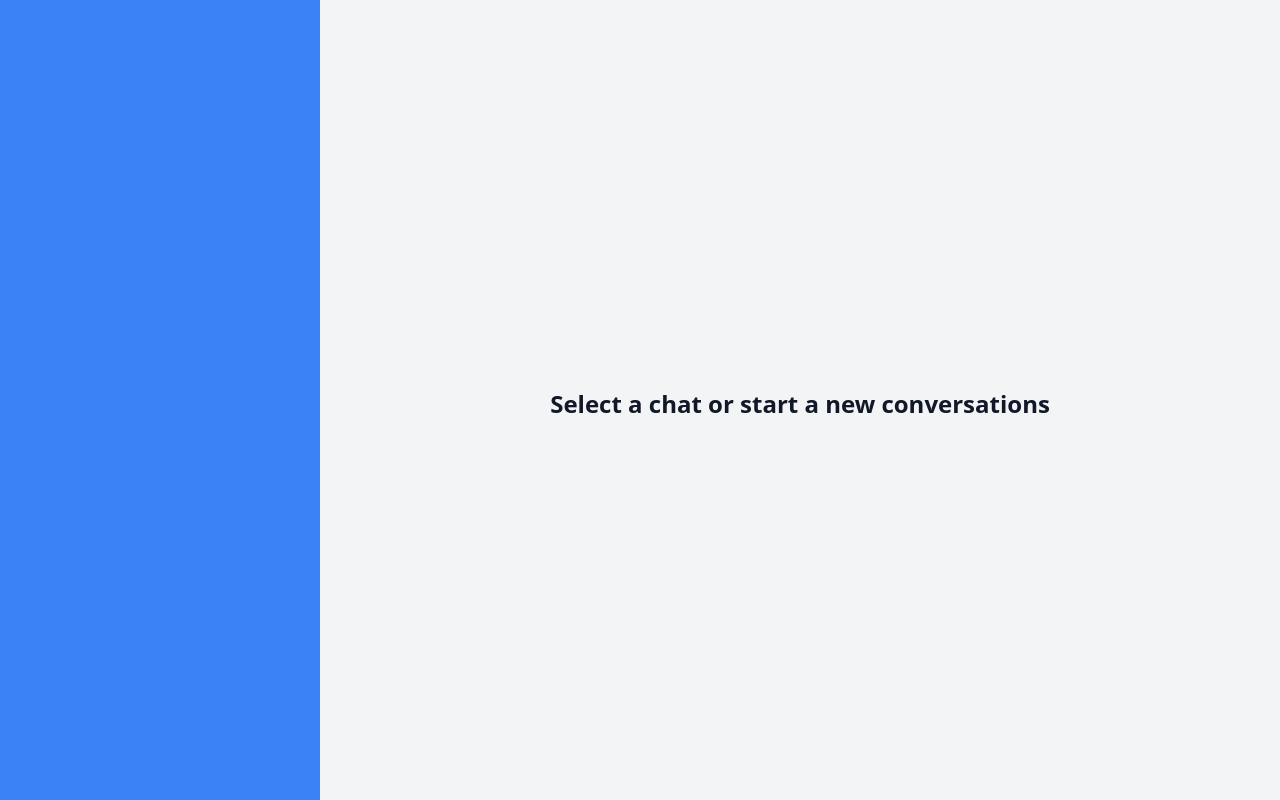
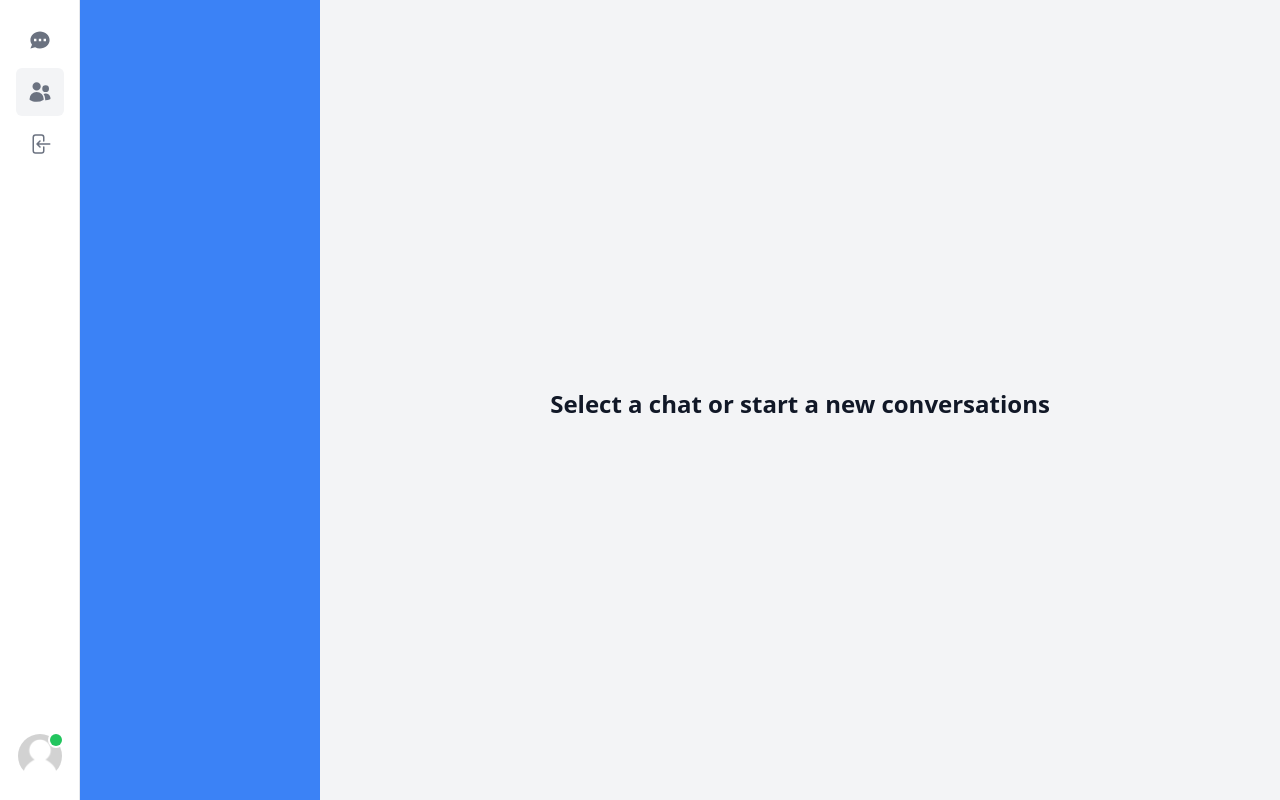
Before and after one commit to min33sky/next-messenger, a Next.js app: page /users in a window 1280 px wide. Built offline with nearby package versions, Linux system fonts and the light colour scheme; no server answers.

Commit message:
feat: sidebar ui

```diff
--- a/next.config.js
+++ b/next.config.js
@@ -1,4 +1,11 @@
 /** @type {import('next').NextConfig} */
-const nextConfig = {}
+const nextConfig = {
+  experimental: {
+    swcPlugins: [["next-superjson-plugin", {}]],
+  },
+  images: {
+    domains: ["lh3.googleusercontent.com", "avatars.githubusercontent.com"],
+  },
+};
 
-module.exports = nextConfig
+module.exports = nextConfig;
--- a/package.json
+++ b/package.json
@@ -22,12 +22,14 @@
     "eslint-config-next": "13.4.2",
     "next": "13.4.2",
     "next-auth": "^4.22.1",
+    "next-superjson-plugin": "^0.5.7",
     "postcss": "8.4.23",
     "react": "18.2.0",
     "react-dom": "18.2.0",
     "react-hook-form": "^7.43.9",
     "react-hot-toast": "^2.4.1",
     "react-icons": "^4.8.0",
+    "superjson": "^1.12.3",
     "tailwindcss": "3.3.2",
     "typescript": "5.0.4",
     "zod": "^3.21.4"
--- /dev/null
+++ b/src/actions/getCurrentUser.ts
@@ -0,0 +1,27 @@
+import { getServerSession } from "next-auth";
+import { authOptions } from "@/app/api/auth/[...nextauth]/route";
+import { prisma } from "@/libs/db";
+
+export default async function getCurrentUser() {
+  try {
+    const session = await getServerSession(authOptions);
+
+    if (!session?.user?.email) {
+      return null;
+    }
+
+    const currentUser = await prisma.user.findUnique({
+      where: {
+        email: session.user.email,
+      },
+    });
+
+    if (!currentUser) {
+      return null;
+    }
+
+    return currentUser;
+  } catch (error) {
+    return null;
+  }
+}
--- a/src/app/users/layout.tsx
+++ b/src/app/users/layout.tsx
@@ -1,9 +1,14 @@
-import React from "react";
+import Sidebar from "@/components/sidebar/Sidebar";
 
 export default function UserLayout({
   children,
 }: {
   children: React.ReactNode;
 }) {
-  return <>{children}</>;
+  return (
+    <>
+      <Sidebar />
+      {children}
+    </>
+  );
 }
--- /dev/null
+++ b/src/components/Avatar.tsx
@@ -0,0 +1,45 @@
+"use client";
+
+import { User } from "@prisma/client";
+
+import Image from "next/image";
+
+interface AvatarProps {
+  user: User | null;
+}
+
+export default function Avatar({ user }: AvatarProps) {
+  return (
+    <div className="relative">
+      <div
+        className="relative inline-block h-9 w-9 overflow-hidden
+        rounded-full
+        md:h-11
+        md:w-11
+      "
+      >
+        <Image
+          fill
+          src={user?.image || "/images/placeholder.jpg"}
+          alt="Avatar"
+        />
+      </div>
+      <span
+        className="
+            absolute
+            right-0
+            top-0
+            block
+            h-2
+            w-2
+            rounded-full
+            bg-green-500
+            ring-2
+            ring-white
+            md:h-3
+            md:w-3
+          "
+      />
+    </div>
+  );
+}
--- /dev/null
+++ b/src/components/sidebar/DesktopItem.tsx
@@ -0,0 +1,37 @@
+import Link from "next/link";
+
+interface DesktopItemProps {
+  label: string;
+  icon: any;
+  href: string;
+  onClick?: () => void;
+  active?: boolean;
+}
+
+export default function DesktopItem({
+  label,
+  icon: Icon,
+  href,
+  onClick,
+  active,
+}: DesktopItemProps) {
+  const handleClick = () => {
+    if (onClick) {
+      return onClick();
+    }
+  };
+
+  return (
+    <li onClick={handleClick} key={label}>
+      <Link
+        href={href}
+        className={`group flex gap-x-3 rounded-md p-3 text-sm font-semibold leading-6 text-gray-500
+            hover:bg-gray-100 hover:text-black
+            ${active ? "bg-gray-100 text-black" : ""}`}
+      >
+        <Icon className="h-6 w-6 shrink-0" aria-hidden="true" />
+        <span className="sr-only">{label}</span>
+      </Link>
+    </li>
+  );
+}
--- /dev/null
+++ b/src/components/sidebar/DesktopSidebar.tsx
@@ -0,0 +1,52 @@
+"use client";
+
+import useRoutes from "@/hooks/useRoutes";
+import { useState } from "react";
+import DesktopItem from "@/components/sidebar/DesktopItem";
+import { User } from "@prisma/client";
+import Avatar from "@/components/Avatar";
+
+interface DesktopSidebarProps {
+  currentUser: User | null;
+}
+
+export default function DesktopSidebar({ currentUser }: DesktopSidebarProps) {
+  const routes = useRoutes();
+  const [isOpen, setIsOpen] = useState(false);
+
+  console.log({ currentUser });
+
+  return (
+    <>
+      {/*<SettingsModal currentUser={currentUser} isOpen={isOpen} onClose={() => setIsOpen(false)} />*/}
+      <div
+        className="hidden justify-between lg:fixed lg:inset-y-0 lg:left-0 lg:z-40 lg:flex lg:w-20 lg:flex-col
+        lg:overflow-y-auto lg:border-r-[1px] lg:bg-white lg:pb-4 xl:px-6"
+      >
+        <nav className="mt-4 flex flex-col justify-between">
+          <ul role="list" className="flex flex-col items-center space-y-1">
+            {routes.map((item) => (
+              <DesktopItem
+                key={item.label}
+                href={item.href}
+                label={item.label}
+                icon={item.icon}
+                active={item.active}
+                onClick={item.onClick}
+              />
+            ))}
+          </ul>
+        </nav>
+
+        <nav className="mt-4 flex flex-col items-center justify-between">
+          <div
+            onClick={() => setIsOpen(true)}
+            className="cursor-pointer transition hover:opacity-75"
+          >
+            <Avatar user={currentUser} />
+          </div>
+        </nav>
+      </div>
+    </>
+  );
+}
--- /dev/null
+++ b/src/components/sidebar/MobileFooter.tsx
@@ -0,0 +1,28 @@
+"use client";
+
+import useRoutes from "@/hooks/useRoutes";
+import useConversation from "@/hooks/useConversation";
+import MobileItem from "@/components/sidebar/MobileItem";
+
+export default function MobileFooter() {
+  const routes = useRoutes();
+  const { isOpen } = useConversation();
+
+  if (isOpen) {
+    return null;
+  }
+
+  return (
+    <div className="fixed bottom-0 z-40 flex w-full items-center justify-between border-t-[1px] bg-white lg:hidden">
+      {routes.map((route) => (
+        <MobileItem
+          key={route.href}
+          href={route.href}
+          active={route.active}
+          icon={route.icon}
+          onClick={route.onClick}
+        />
+      ))}
+    </div>
+  );
+}
--- /dev/null
+++ b/src/components/sidebar/MobileItem.tsx
@@ -0,0 +1,33 @@
+import Link from "next/link";
+
+interface MobileItemProps {
+  href: string;
+  icon: any;
+  active?: boolean;
+  onClick?: () => void;
+}
+
+export default function MobileItem({
+  href,
+  icon: Icon,
+  active,
+  onClick,
+}: MobileItemProps) {
+  const handleClick = () => {
+    if (onClick) {
+      return onClick();
+    }
+  };
+
+  return (
+    <Link
+      onClick={handleClick}
+      href={href}
+      className={`group flex w-full justify-center gap-x-3 p-4
+        text-sm font-semibold leading-6 text-gray-500 hover:bg-gray-100
+        hover:text-black ${active ? "bg-gray-100 text-black" : ""}`}
+    >
+      <Icon className="h-6 w-6" />
+    </Link>
+  );
+}
--- /dev/null
+++ b/src/components/sidebar/Sidebar.tsx
@@ -0,0 +1,14 @@
+import DesktopSidebar from "@/components/sidebar/DesktopSidebar";
+import MobileFooter from "@/components/sidebar/MobileFooter";
+import getCurrentUser from "@/actions/getCurrentUser";
+
+export default async function Sidebar() {
+  const currentUser = await getCurrentUser();
+
+  return (
+    <>
+      <DesktopSidebar currentUser={currentUser} />
+      <MobileFooter />
+    </>
+  );
+}
--- /dev/null
+++ b/src/hooks/useConversation.ts
@@ -0,0 +1,24 @@
+import { useParams } from "next/navigation";
+import { useMemo } from "react";
+
+export default function useConversation() {
+  const params = useParams();
+
+  const conversationId = useMemo(() => {
+    if (!params?.conversationId) {
+      return "";
+    }
+
+    return params.conversationId;
+  }, [params?.conversationId]);
+
+  const isOpen = useMemo(() => !!conversationId, [conversationId]);
+
+  return useMemo(
+    () => ({
+      conversationId,
+      isOpen,
+    }),
+    [conversationId, isOpen]
+  );
+}
--- /dev/null
+++ b/src/hooks/useRoutes.ts
@@ -0,0 +1,36 @@
+import { useMemo } from "react";
+import { usePathname } from "next/navigation";
+import { HiChat } from "react-icons/hi";
+import { HiArrowLeftOnRectangle, HiUsers } from "react-icons/hi2";
+import { signOut } from "next-auth/react";
+import useConversation from "./useConversation";
+export default function useRoutes() {
+  const pathname = usePathname();
+  const { conversationId } = useConversation();
+
+  const routes = useMemo(
+    () => [
+      {
+        label: "Chat",
+        href: "/conversations",
+        icon: HiChat,
+        active: pathname === "/conversations" || !!conversationId,
+      },
+      {
+        label: "Users",
+        href: "/users",
+        icon: HiUsers,
+        active: pathname === "/users",
+      },
+      {
+        label: "Logout",
+        href: "#",
+        icon: HiArrowLeftOnRectangle,
+        onClick: () => signOut(),
+      },
+    ],
+    [pathname, conversationId]
+  );
+
+  return routes;
+}
```
Also changed, not shown: 2 other files (tests, documents, lock files or other folders).
